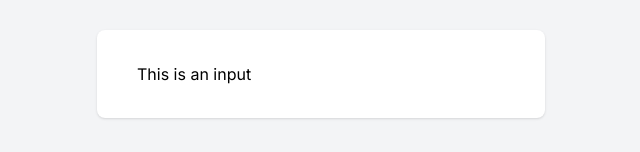
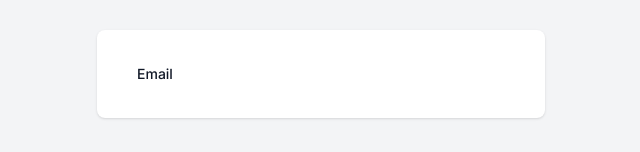
Before and after one commit to CARTOON01/messenger-clone, a Next.js app: page / in a window 1280 px wide. Shown: the part 596-748 px from the top of the page, without its empty margins (319-959 px from the left). Built offline with nearby package versions, Linux system fonts and the light colour scheme.

Commit message:
Form building

```diff
--- a/app/(site)/components/AuthForm.tsx
+++ b/app/(site)/components/AuthForm.tsx
@@ -79,7 +79,7 @@ const AuthForm = () => {
                             className="space-y-6"
                             onSubmit={handleSubmit(onSubmit)}
                         >
-                            <Input />
+                            <Input label="Email"/>
                         </form>
                 </div>
 
--- a/app/components/inputs/Input.tsx
+++ b/app/components/inputs/Input.tsx
@@ -1,7 +1,45 @@
-const Input = () => {
+'use client'
+
+import clsx from "clsx";
+import {
+    FieldErrors,
+    FieldValues,
+    UseFormRegister
+} from 'react-hook-form';
+
+interface InputProps {
+    label: string;
+    id: string;
+    type?: string;
+    required?: boolean;
+    register: UseFormRegister<FieldValues>,
+    errors: FieldErrors,
+    disabled?: boolean;
+}
+
+const Input: React.FC<InputProps> = ({
+    label,
+    id,
+    type,
+    required,
+    register,
+    errors,
+    disabled
+}) => {
     return (
         <div>
-            This is an input
+            <label
+                className="
+                    block
+                    text-sm
+                    font-medium
+                    leading-6
+                    text-gray-900
+                "
+            htmlFor={id}
+            >
+                {label}
+            </label>
         </div>
     )
 }
```
